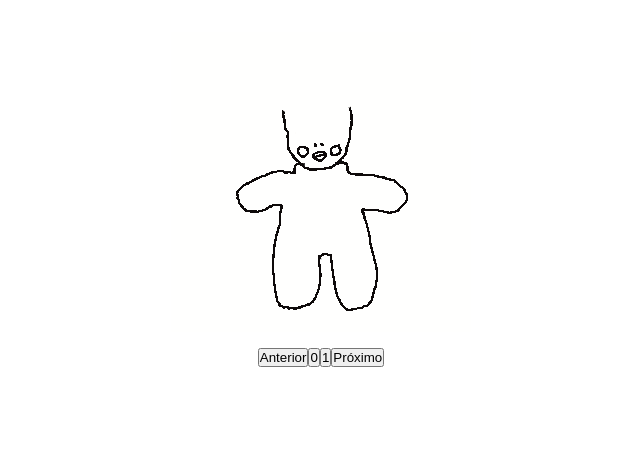
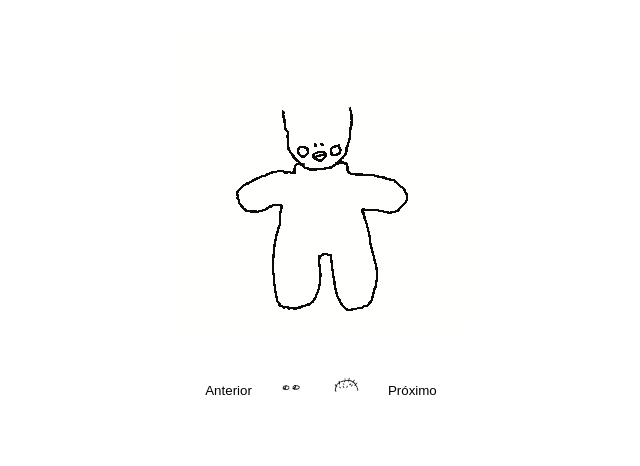
Before and after one commit to bettanzos/fofolete-creator, a plain HTML site: page index.html in a window 1280 px wide. Shown: the whole page, without its empty margins (319-959 px from the left). Drawn offline with Linux system fonts and the light colour scheme.

Commit message:
Preview opcoes

```diff
--- a/main.js
+++ b/main.js
@@ -1,8 +1,8 @@
 console.log("vamo");
 
 const options = [
-  { src: "imgs/IMG_2521.PNG", type: "eyes" },
-  { src: "imgs/IMG_2510.PNG", type: "top" },
+  { src: "imgs/IMG_2521.PNG", type: "eyes", offset: -35 },
+  { src: "imgs/IMG_2510.PNG", type: "top", offset: -25 },
 ];
 
 const $canvas = document.querySelector(".canvas");
@@ -10,11 +10,20 @@ const $options = document.querySelector(".options__list");
 
 $options.appendChild;
 
-options.forEach((o, i) => {
+options.forEach((o) => {
   const $li = document.createElement("li");
   const $button = document.createElement("button");
 
-  $button.textContent = i;
+  const $img = document.createElement("img");
+
+  $img.className = "option__img";
+  $img.src = o.src;
+  $img.width = 100;
+  $img.style.transform = `translate(-50%, ${o.offset}px)`;
+
+  $button.appendChild($img);
+  $button.className = "option";
+  $button.style.backgroundImage = `url(${o.src})`;
   $button.addEventListener("click", () => {
     const $img = document.createElement("img");
 
--- a/style.css
+++ b/style.css
@@ -6,6 +6,11 @@
 
 ul {
   list-style: none;
+}
+
+button {
+  background: 0;
+  border: 0;
 }
 
 main {
@@ -26,11 +31,42 @@ main {
 .options {
   display: flex;
   align-items: center;
-  padding: 16px;
+  padding: 32px;
+  gap: 16px;
 }
 
 .options__list {
   display: flex;
+  gap: 8px;
+}
+
+.option {
+  background-position: 100px 100px;
+  width: 48px;
+  height: 48px;
+  overflow: hidden;
+  position: relative;
+  cursor: pointer;
+}
+
+.option__img {
+  position: absolute;
+}
+.option::after {
+  content: "";
+  display: block;
+  position: absolute;
+  width: 100%;
+  height: 100%;
+  background: transparent;
+  border-radius: 100%;
+  top: 0;
+  left: 0;
+  transition: background ease 0.2s;
+}
+
+.option:hover::after {
+  background: #ff00bc2e;
 }
 
 .layer {
```
